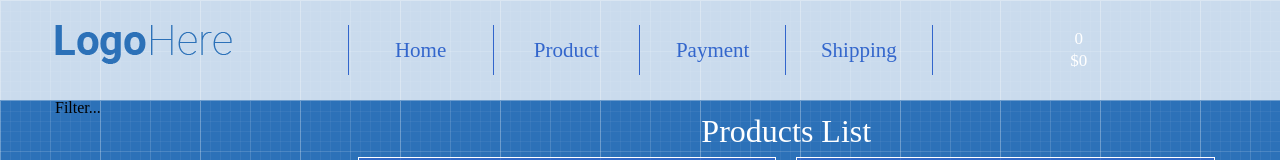
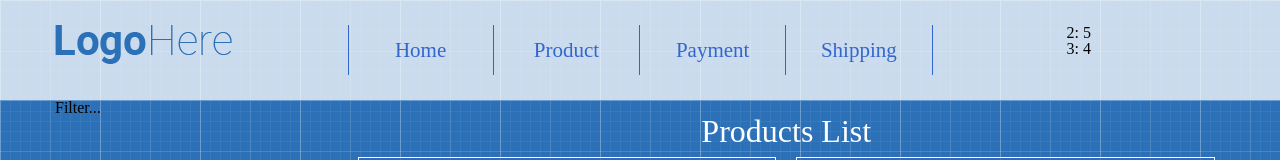
Before and after one commit to YuliaKhomenko/work-shop-project, a React (Create React App) app: page / in a window 1280 px wide. Shown: the top 160 px of the page. Built offline with nearby package versions, Linux system fonts and the light colour scheme.

Commit message:
create mew state and use method key - object-to-arrey

```diff
--- a/src/App/App.js
+++ b/src/App/App.js
@@ -10,29 +10,29 @@ import '../common/style/base.css'
 class App extends Component {
 
 	state = {
-		cartData : {
-			totalProductsCount: 0,
-			totalPrice: 0,
+		productsInCart:{
+			'2': 5,
+			'3': 4,
 		}
 	}
 
 	addProductToCart = (price,count) => {
-		this.setState((prevState)=>({
-			cartData:{
-				totalPrice:prevState.cartData.totalPrice + (price * count),
-				totalProductsCount: prevState.cartData.totalProductsCount + count
-			}
-		}))
+//		this.setState((prevState)=>({
+//			cartData:{
+//				totalPrice:prevState.cartData.totalPrice + (price * count),
+//				totalProductsCount: prevState.cartData.totalProductsCount + count
+//			}
+//		}))
 	}
 
 	render () {
 		return (
 			<div className="App">
 				<Header
-					cartData={this.state.cartData}
+					productsInCart={this.state.productsInCart}
 				/>
 				<Main
-				addProductToCart={this.addProductToCart}
+					addProductToCart={this.addProductToCart}
 				/>
 				<Footer/>
 			</div>
--- a/src/App/Header/Cart/Cart.js
+++ b/src/App/Header/Cart/Cart.js
@@ -1,15 +1,20 @@
 import React from 'react'
+import {keys} from 'lodash'
 
 import './cart.css'
 
 
 	const Cart = ({
-		totalProductsCount,
-		totalPrice,
+		productsInCart,
 	}) =>
 	<div className="cart text-center">
-		<div className="products-count">{totalProductsCount}</div>
-		<div className="products-price">${totalPrice}</div>
+		{  /*['2', '3']*/
+			keys(productsInCart).map((productId)=>(
+				<div>
+					<span>{productId}</span>: {productsInCart[productId]}
+				</div>
+			))
+		}
 	</div>
 
 export default Cart
--- a/src/App/Header/Header.js
+++ b/src/App/Header/Header.js
@@ -7,7 +7,7 @@ import Menu from './Menu/Menu'
 import './header.css'
 
 const Header = ({
-	cartData
+	productsInCart,
 }) => {
 	return (
 		<header className="header">
@@ -22,8 +22,7 @@ const Header = ({
 
 				<div className="col-lg-3">
                 <Cart
-					totalProductsCount={cartData.totalProductsCount}
-					totalPrice={cartData.totalPrice}
+					productsInCart={productsInCart}
 				/>
 				</div>
 			</div>
```
